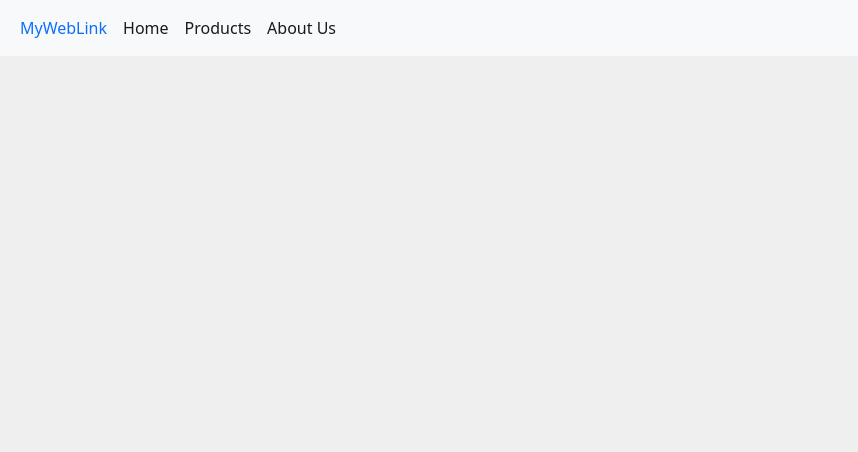
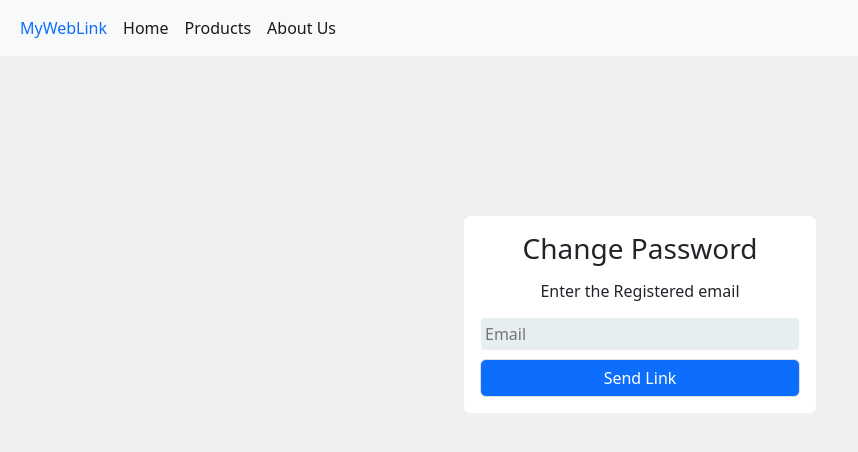
Before and after one commit to jcsgirish/Expense-Tracker-Website, a React (Create React App) app: page /forget in a window 1280 px wide. Shown: the top 452 px of the page, without its empty margins (0-858 px from the left). Built offline with nearby package versions, Linux system fonts and the light colour scheme.

Commit message:
Forgot Password and verify email

```diff
--- a/src/App.js
+++ b/src/App.js
@@ -4,6 +4,7 @@ import DummyScreen from './Components/Layout/DummyPage';
 import Navbar from './Components/Layout/NavBar';
 import Login from './Components/Pages/Login';
 import ProfileDetails from './Components/Pages/ProfileDetails';
+import ForgetPasswordPage from './Components/Pages/ForgetPassword';
 function App() {
   return (
     <Fragment>
@@ -12,6 +13,10 @@ function App() {
         <Route exact path='/'>
           <Login />
         </Route>
+        <Route exact path='/forget'>
+          <ForgetPasswordPage/>
+        </Route>
+
         <Route exact path='/profile'>
           <DummyScreen />
         </Route>
--- a/src/Components/Layout/DummyPage.js
+++ b/src/Components/Layout/DummyPage.js
@@ -1,12 +1,50 @@
-import React from 'react'
+import React, { useContext } from 'react'
+import { Link } from 'react-router-dom'
+import { expContext } from '../../Store/ExpenseContext';
+const DummyScreen = () => {
+  const ctx = useContext(expContext);
 
-const DummyScreen = () => {
+  const handleVerify = async (e) => {
+    e.preventDefault();
+    try {
+      let responce = await fetch(
+        'https://identitytoolkit.googleapis.com/v1/accounts:sendOobCode?key=AIzaSyAdYQmjZzT53zR_JV-z1O_To2WZobWiLs0',
+        {
+          method: 'POST',
+          body: JSON.stringify({
+            "requestType": "VERIFY_EMAIL",
+            "idToken": ctx.token
+          }),
+          headers: {
+            'Content-Type': 'application/json',
+          },
+        }
+      )
+
+      if (responce.ok) {
+        let data = await responce.json();
+        console.log("Authantication Token:", data);
+        alert("Please verify your account link has been sent to your mail")
+      } else {
+        let errorMessage = 'Sending Verify Link failed!';
+        alert(errorMessage);
+        throw new Error("Something went wrong");
+      }
+    } catch (error) {
+      console.log(error)
+    }
+
+  }
   return (
-    <div className='my-2  mx-2'>
-      <h1 className="fst-italic" >
+    <div className='my-2  mx-2 row'>
+      <h1 className="fst-italic col-md-8" >
         Welcome to expanse tracker!!!
       </h1>
-      <hr/>
+      <span className='fst-italic bg-warning col-md-4 my-2'>Your profie is incomplete<Link className='text-primary' to="/details">Complete now</Link></span>
+      <hr />
+      <div>
+        <button className="btn btn-primary w-25" onClick={handleVerify}>Veify Your E-mail</button>
+      </div>
     </div>
   )
 }
--- a/src/Components/Layout/NavBar.js
+++ b/src/Components/Layout/NavBar.js
@@ -30,13 +30,13 @@ const Navbar = () => {
                                     </a>
                             </li>
                             <li className="nav-item">
-                                <a className="nav-link active" aria-current="page" href="/profile">Home</a>
+                                <a className="nav-link active" aria-current="page" href="/">Home</a>
                             </li>
                             <li className="nav-item">
                                 <a className="nav-link active" aria-current="page" href="/">Products</a>
                             </li>
                             <li className="nav-item">
-                                <a className="nav-link active" aria-current="page" href="/details">About Us</a>
+                                <a className="nav-link active" aria-current="page" href="/">About Us</a>
                             </li>
                         </ul>
                         {ctx.token && <form className="form-inline my-2 my-lg-0">
--- /dev/null
+++ b/src/Components/Pages/ForgetPassword.js
@@ -0,0 +1,57 @@
+import React, { useRef } from 'react'
+import { useHistory } from 'react-router-dom';
+import './Login.css'
+
+const ForgetPasswordPage = () => {
+    const enteredEmail=useRef();
+    const history=useHistory();
+    const submitHandler=async(e)=>{
+        e.preventDefault();
+        try {
+            let responce = await fetch(
+                'https://identitytoolkit.googleapis.com/v1/accounts:sendOobCode?key=AIzaSyAdYQmjZzT53zR_JV-z1O_To2WZobWiLs0',
+                {
+                    method: 'POST',
+                    body: JSON.stringify({
+                        "requestType":"PASSWORD_RESET",
+                        "email":enteredEmail.current.value
+                    }),
+                    headers: {
+                        'Content-Type': 'application/json',
+                    },
+                }
+            )
+            if (responce.ok) {
+                let data = await responce.json();
+                console.log("Authantication Token:",data);
+                let errorMessage = 'Password reset request has been sent';
+                alert(errorMessage);
+                history.push("/")
+            } else {
+                alert("Check the email which you have entered")
+                throw new Error("something went wrong");
+            }
+        } catch (error) {
+            console.log(error)
+        }
+
+    }
+    return (
+        <div>
+            <section className='auth'>
+                <h3 className='text-center'>Change Password</h3>
+            <h6 className='my-3'>Enter the Registered email</h6>
+            <form >
+                <div className="control">
+                    <input type='email' id='email' placeholder='Email' ref={enteredEmail}/>
+                </div>
+                <div >
+                    <button className="btn btn-primary border w-100" onClick={submitHandler}>Send Link</button>
+                </div>
+            </form>
+            </section>
+        </div>
+    )
+}
+
+export default ForgetPasswordPage
--- a/src/Components/Pages/Login.css
+++ b/src/Components/Pages/Login.css
@@ -23,6 +23,10 @@
     color: white;
     font-weight: bold;
     margin-bottom: 0.5rem;
+  }
+  .nav-link.active:hover{
+
+    background-color: skyblue;
   }
 
   .control input {
--- a/src/Components/Pages/Login.js
+++ b/src/Components/Pages/Login.js
@@ -2,6 +2,8 @@ import React, { useContext, useRef } from 'react'
 import { useHistory } from 'react-router-dom';
 import { expContext } from '../../Store/ExpenseContext';
 import './Login.css'
+import {Link } from 'react-router-dom'
+
 
 const Login = () => {
     let enteredpass = useRef();
@@ -66,11 +68,38 @@ const Login = () => {
 
                 if (responce.ok) {
                     let data = await responce.json();
-
+                    console.log("Authantication Token:", data.idToken);
                     ctx.setToken(data.idToken);
                     console.log(ctx)
                     alert("Logged In Successfully")
                     console.log("Logged In Successfully");
+                    try {
+                        let responce = await fetch(
+                            'https://identitytoolkit.googleapis.com/v1/accounts:lookup?key=AIzaSyAdYQmjZzT53zR_JV-z1O_To2WZobWiLs0',
+                            {
+                                method: 'POST',
+                                body: JSON.stringify({
+                                    idToken:data.idToken,
+                                }),
+                                headers: {
+                                    'Content-Type': 'application/json',
+                                },
+                            }
+                        )
+                        if (responce.ok) {
+                            let data=await responce.json();
+                            console.log(data.users[0])
+                            // data=JSON.parse( data.users[0].photoUrl)
+                            // ctx.setProfileInfo(data);
+                            // let newdata=JSON.parse(data.users[0].photoUrl)
+                            ctx.setProfileInfo({myName:data.users[0].displayName,myUrl:data.users[0].photoUrl});
+                            alert("request successfull")
+                        } else {
+                            throw new Error("Failed")
+                        }
+                    } catch (error) {
+                        console.log(error)
+                    }
                     history.push('/profile')
                 } else {
                     let errorMessage = 'Authentication failed!';
@@ -113,6 +142,7 @@ const Login = () => {
                     </div>}
                     <div >
                         <button className="btn btn-primary border w-100" onClick={submitHandler}>{!ctx.login ? "Sign Up" : "Login"}</button>
+                       {!ctx.login && <Link  type='button' className="nav-link active border border-primary rounded p-1 mt-2" to="/forget">Forget Password?</Link>}
                     </div>
                 </form>
                 <div>
```
